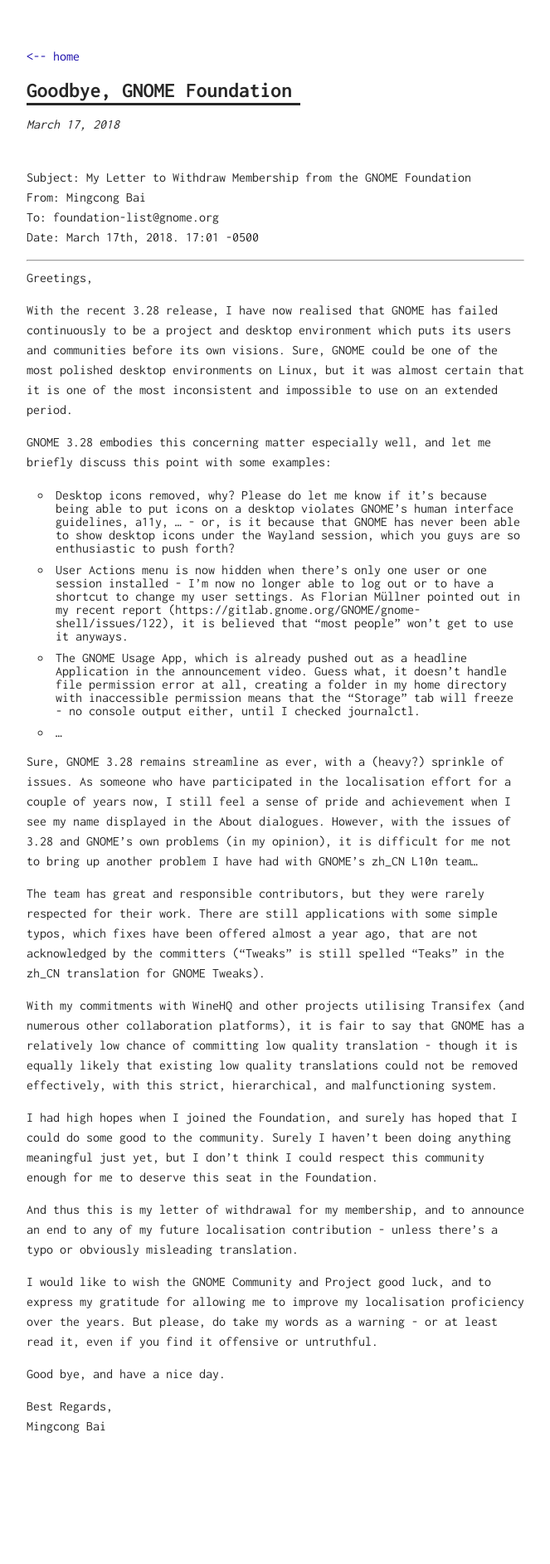
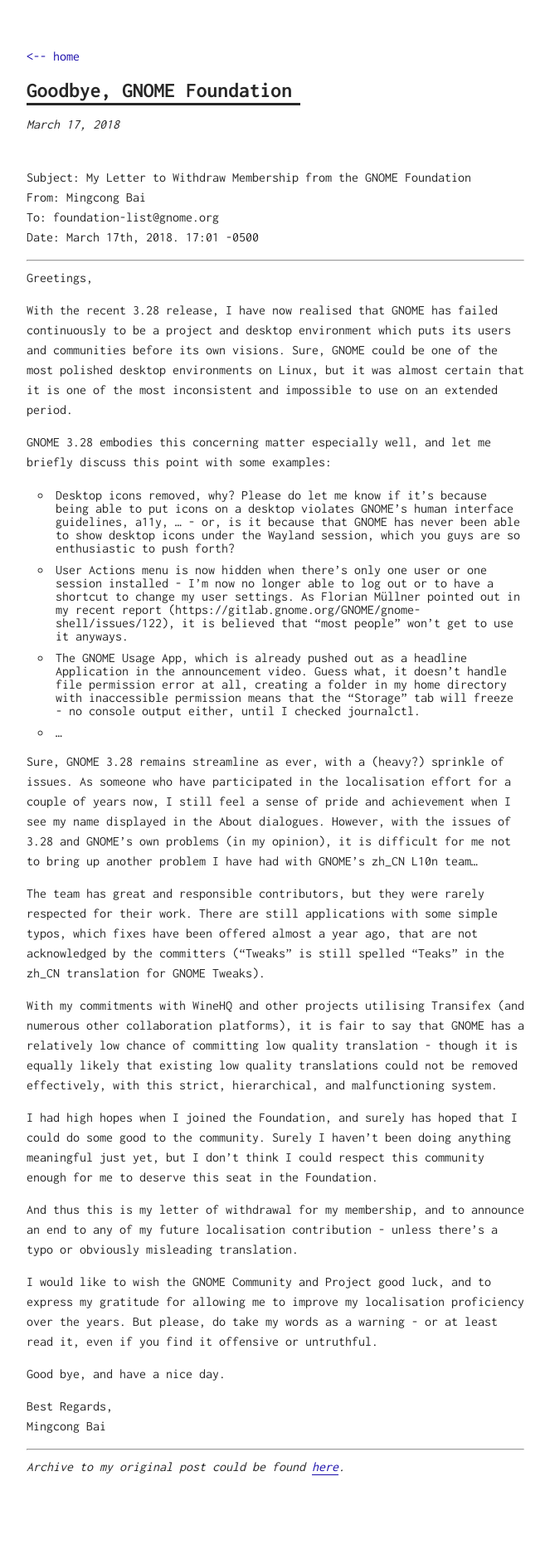
Before and after one commit to MingcongBai/MingcongBai.github.io, a Jekyll site: the page built from _posts/2018-03-17-withdrawal-from-the-gnome-foundation.md, in a window 1280 px wide. Shown: the whole page at 83% size, without its empty margins (308-971 px from the left). Built offline with Jekyll 4.4.1, drawn with Linux system fonts in a browser that asks for light colours; before the commit the page ends 1836 px from its top, so only the background shows below that.

Commit message:
Update 2018-03-17-withdrawal-from-the-gnome-foundation.md

```diff
--- a/_posts/2018-03-17-withdrawal-from-the-gnome-foundation.md
+++ b/_posts/2018-03-17-withdrawal-from-the-gnome-foundation.md
@@ -37,3 +37,7 @@
 
 Best Regards,
 Mingcong Bai
+
+--------
+
+*Archive to my original post could be found [here](https://mail.gnome.org/archives/foundation-list/2018-March/msg00019.html).*
```
